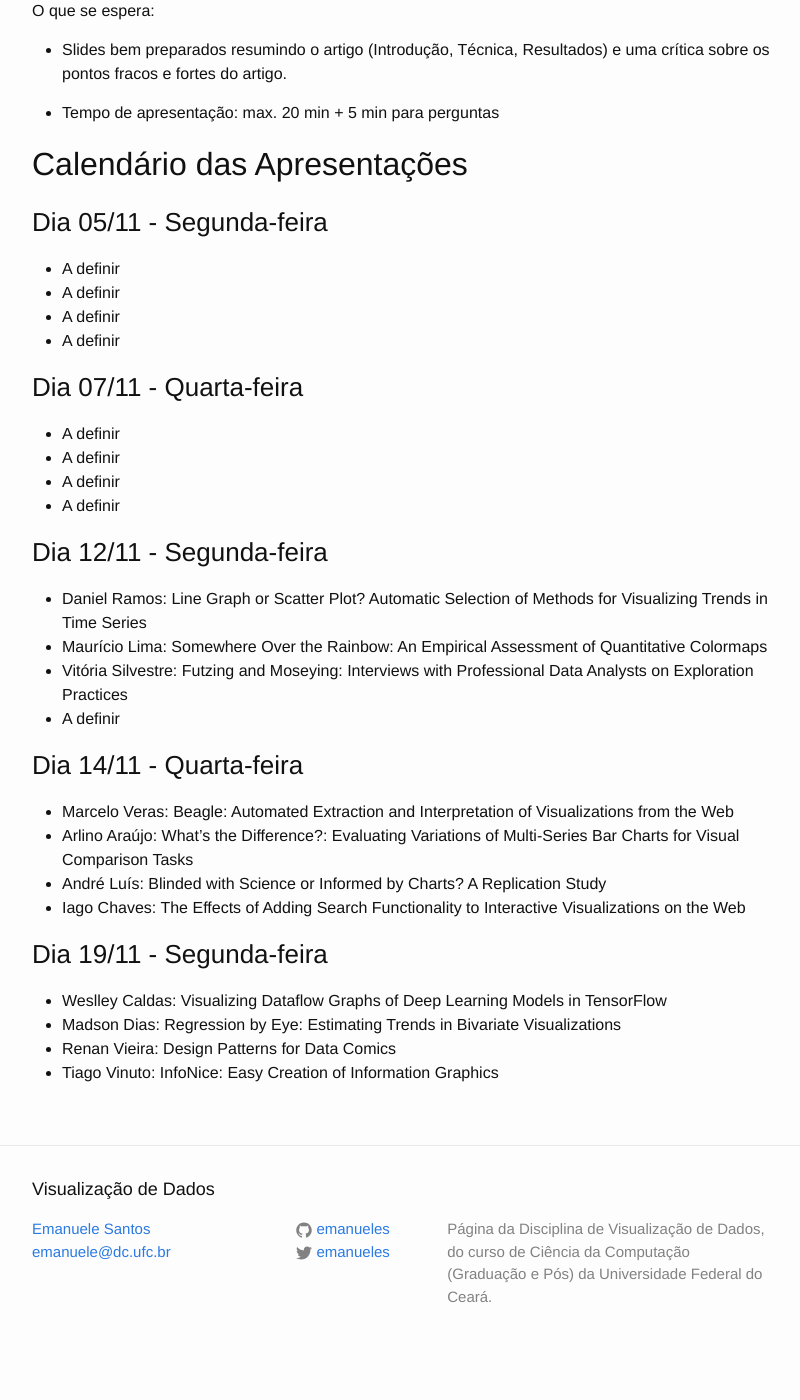
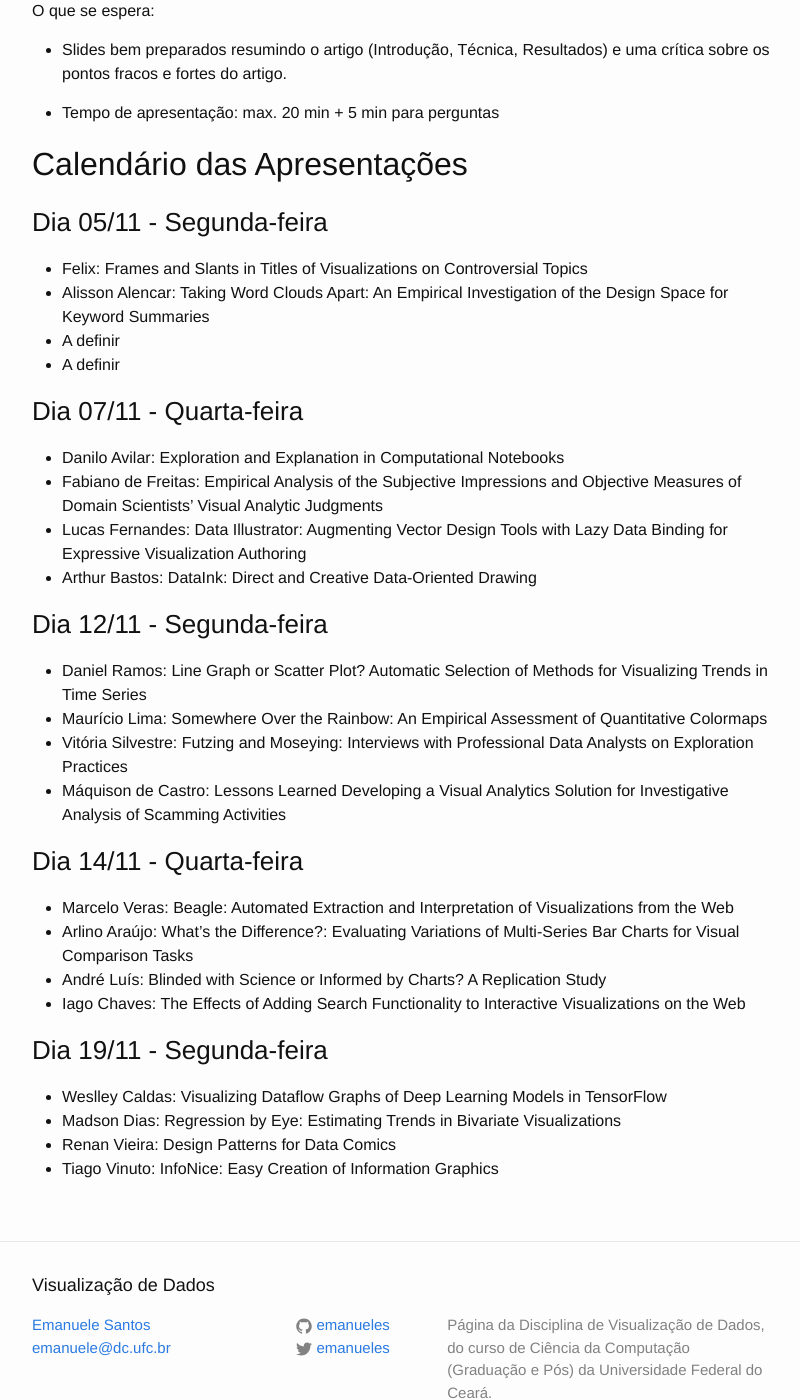
Before and after one commit to emanueles/datavis-course, a Jekyll site: the page built from _posts/2018-10-15-papers.md, in a window 1280 px wide and 1400 px high, scrolled down 2753 px. Shown: the whole window, without its empty margins (238-1038 px from the left). Built offline with Jekyll 4.4.1, drawn with Linux system fonts in a browser that asks for light colours; before the commit the page ends 4121 px from its top, so only the background shows below that; some of the changed text lies outside the part shown.

Commit message:
More paper assignments.

```diff
--- a/_posts/2018-10-15-papers.md
+++ b/_posts/2018-10-15-papers.md
@@ -22,7 +22,7 @@ Algumas sugestões de artigos para apresentação:
   <tbody>
     <tr>
       <td>Aritra Dasgupta, Susannah Burrows, Kyungsik Han, and Philip J. Rasch. 2017. Empirical Analysis of the Subjective Impressions and Objective Measures of Domain Scientists' Visual Analytic Judgments. In Proceedings of the 2017 CHI Conference on Human Factors in Computing Systems (CHI '17). ACM, New York, NY, USA, 1193-1204. <a href="https://www.youtube.com/watch?v=pyZqxCL6xs4">(video)</a> <a href="https://dl.acm.org/citation.cfm?id=3025882">(pdf)</a></td>
-      <td><b>Não definido</b></td>
+      <td><b>Fabiano de Freitas</b></td>
     </tr>
     <tr>
       <td>Michael Correll and Jeffrey Heer. 2017. Regression by Eye: Estimating Trends in Bivariate Visualizations. In Proceedings of the 2017 CHI Conference on Human Factors in Computing Systems (CHI '17). ACM, New York, NY, USA, 1387-1396. <a href="https://idl.cs.washington.edu/papers/regression-by-eye/">(site)</a> <a href="https://idl.cs.washington.edu/files/2017-RegressionByEye-CHI.pdf">(pdf)</a> <a href="https://www.youtube.com/watch?v=sPpNJooSciU">(video)</a></td>
@@ -38,14 +38,14 @@ Algumas sugestões de artigos para apresentação:
     </tr>
     <tr>
       <td>C. Felix, S. Franconeri and E. Bertini, "Taking Word Clouds Apart: An Empirical Investigation of the Design Space for Keyword Summaries," IEEE Transactions on Visualization and Computer Graphics, 2018. In the Proceedings of the 2017 IEEE VIS Conference. <a href="http://enrico.bertini.io/s/infovis17-word-clouds-apart.pdf">(pdf)</a> <a href="https://medium.com/@FILWD/taking-word-clouds-apart-alternative-designs-for-word-clouds-and-some-research-based-guidelines-df91129aa806">(blog post)</a> <a href="https://github.com/nyuvis/word-cloud">(materials)</a></td>
-      <td><b>Não definido</b></td>
+      <td><b>Alisson Alencar</b></td>
     </tr>
     <tr>
       <td>N. Rodrigues and D. Weiskopf, "Nonlinear Dot Plots," IEEE Transactions on Visualization and Computer Graphics, 2018. In the Proceedings of the 2017 IEEE VIS Conference. <a href="https://vimeo.com/230840580">(video preview)</a> <a href="http://ieeexplore.ieee.org/document/8017644/">(pdf)</a></td>
       <td><b>Não definido</b></td>
     </tr>
       <tr><td>Ha-Kyung Kong, Zhicheng Liu, and Karrie Karahalios. 2018. Frames and Slants in Titles of Visualizations on Controversial Topics. In Proceedings of the 2018 CHI Conference on Human Factors in Computing Systems (CHI '18). ACM, New York, NY, USA, Paper 438, 12 pages. <a href="https://dl.acm.org/citation.cfm?id=3174012">(pdf)</a> </td>
-      <td><b>Não definido</b></td>
+      <td><b>Felix</b></td>
     </tr>
     <tr>
       <td>Benjamin Bach, Zezhong Wang, Matteo Farinella, Dave Murray-Rust, and Nathalie Henry Riche. 2018. Design Patterns for Data Comics. In Proceedings of the 2018 CHI Conference on Human Factors in Computing Systems (CHI '18). ACM, New York, NY, USA, Paper 38, 12 pages. <a href="https://www.youtube.com/watch?v=9X2PPvbpIY8">(video showcase)</a> <a href="https://dl.acm.org/citation.cfm?doid=3173574.3173612">(pdf)</a> </td>
@@ -81,15 +81,15 @@ Algumas sugestões de artigos para apresentação:
     </tr>
     <tr>
       <td>Haijun Xia, Nathalie Henry Riche, Fanny Chevalier, Bruno De Araujo, and Daniel Wigdor. 2018. DataInk: Direct and Creative Data-Oriented Drawing. In Proceedings of the 2018 CHI Conference on Human Factors in Computing Systems (CHI '18). ACM, New York, NY, USA, Paper 223, 13 pages.  <a href="https://dl.acm.org/citation.cfm?doid=3173574.3173797">(pdf)</a> <a href="https://www.youtube.com/watch?v=QNVNYmmjb-E">(video preview)</a></td>
-      <td><b>Não definido</b></td>
+      <td><b>Arthur Bastos</b></td>
     </tr>
     <tr>
       <td>Zhicheng Liu, John Thompson, Alan Wilson, Mira Dontcheva, James Delorey, Sam Grigg, Bernard Kerr, and John Stasko. 2018. Data Illustrator: Augmenting Vector Design Tools with Lazy Data Binding for Expressive Visualization Authoring. In Proceedings of the 2018 CHI Conference on Human Factors in Computing Systems (CHI '18). ACM, New York, NY, USA, Paper 123, 13 pages. <a href="https://dl.acm.org/citation.cfm?doid=3173574.3173697">(pdf)</a> <a href="https://www.youtube.com/watch?v=cjX9QA7fC0s">(video preview)</a></td>
-      <td><b>Não definido</b></td>
+      <td><b>Lucas Fernandes</b></td>
     </tr>
     <tr>
       <td>Adam Rule, Aurélien Tabard, and James D. Hollan. 2018. Exploration and Explanation in Computational Notebooks. In Proceedings of the 2018 CHI Conference on Human Factors in Computing Systems (CHI '18). ACM, New York, NY, USA, Paper 32, 12 pages. <a href="https://dl.acm.org/citation.cfm?doid=3173574.3173606">(pdf)</a> <a href="https://www.youtube.com/watch?v=xVfwaG8H2DM">(video preview)</a></td>
-      <td><b>Não definido</b></td>
+      <td><b>Danilo Avilar</b></td>
     </tr>
     <tr>
       <td>S. Alspaugh, N. Zokaei, A. Liu, C. Jin and M. A. Hearst, "Futzing and Moseying: Interviews with Professional Data Analysts on Exploration Practices," in IEEE Transactions on Visualization and Computer Graphics. <a href="http://ieeexplore.ieee.org/stamp/stamp.jsp?tp=&arnumber=8440815&isnumber=4359476">(pdf)</a> <a href="https://vimeo.com/289787961">(video preview)</a></td>
@@ -97,7 +97,7 @@ Algumas sugestões de artigos para apresentação:
     </tr>
     <tr>
       <td>J. Koven, C. Felix, H. Siadati, M. Jakobsson and E. Bertini, "Lessons Learned Developing a Visual Analytics Solution for Investigative Analysis of Scamming Activities," in IEEE Transactions on Visualization and Computer Graphics. <a href="http://ieeexplore.ieee.org/stamp/stamp.jsp?tp=&arnumber=8440841&isnumber=4359476">(pdf)</a> <a href="https://vimeo.com/289787515">(video preview)</a></td>
-      <td><b>Não definido</b></td>
+      <td><b>Máquison de Castro</b></td>
     </tr>
     <tr>
       <td>Y. Wang, F. Han, L. Zhu, O. Deussen and B. Chen, "Line Graph or Scatter Plot? Automatic Selection of Methods for Visualizing Trends in Time Series," in IEEE Transactions on Visualization and Computer Graphics, vol. 24, no. 2, pp. 1141-1154, 1 Feb. 2018. <a href="http://ieeexplore.ieee.org/stamp/stamp.jsp?tp=&arnumber=7817898&isnumber=8241790">(pdf)</a> <a href="https://vimeo.com/289788836">(video preview)</a></td>
@@ -121,24 +121,24 @@ O que se espera:
 
 ### Dia 05/11 - Segunda-feira
 
-* A definir
-* A definir
+* Felix: Frames and Slants in Titles of Visualizations on Controversial Topics
+* Alisson Alencar: Taking Word Clouds Apart: An Empirical Investigation of the Design Space for Keyword Summaries
 * A definir
 * A definir
 
 ### Dia 07/11 - Quarta-feira
 
-* A definir
-* A definir
-* A definir
-* A definir
+* Danilo Avilar: Exploration and Explanation in Computational Notebooks
+* Fabiano de Freitas: Empirical Analysis of the Subjective Impressions and Objective Measures of Domain Scientists' Visual Analytic Judgments
+* Lucas Fernandes: Data Illustrator: Augmenting Vector Design Tools with Lazy Data Binding for Expressive Visualization Authoring
+* Arthur Bastos: DataInk: Direct and Creative Data-Oriented Drawing
 
 ### Dia 12/11 - Segunda-feira
 
 * Daniel Ramos: Line Graph or Scatter Plot? Automatic Selection of Methods for Visualizing Trends in Time Series
 * Maurício Lima: Somewhere Over the Rainbow: An Empirical Assessment of Quantitative Colormaps
 * Vitória Silvestre: Futzing and Moseying: Interviews with Professional Data Analysts on Exploration Practices
-* A definir
+* Máquison de Castro: Lessons Learned Developing a Visual Analytics Solution for Investigative Analysis of Scamming Activities
 
 ### Dia 14/11 - Quarta-feira
 
```
